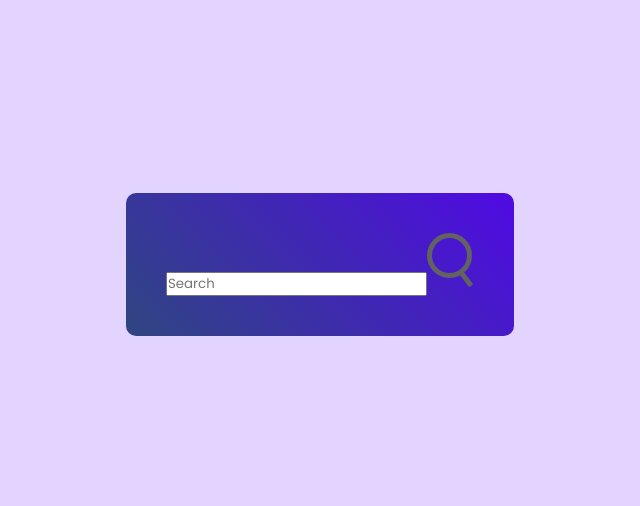
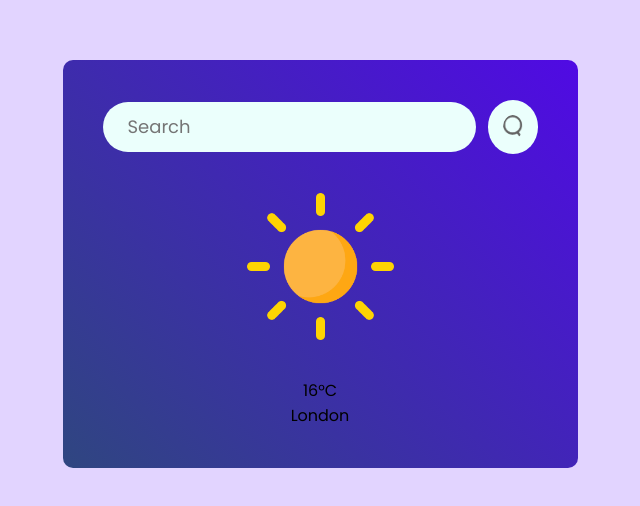
Before and after one commit to claudiahW/Weather-app, a React app: page / in a window 1280 px wide. Shown: the part 136-642 px from the top of the page, without its empty margins (320-960 px from the left). Built offline with nearby package versions, Linux system fonts and the light colour scheme; the HTML template or start-up script is replaced by a standard one.

Commit message:
add weather in celcius

```diff
--- a/src/components/Weather.css
+++ b/src/components/Weather.css
@@ -8,8 +8,26 @@
   align-items: center;
 }
 
-.search-bar{
-    display: flex;
-    align-items: center;
-    gap: 12px;
+.searchbar {
+  display: flex;
+  align-items: center;
+  gap: 12px;
 }
+.searchbar input {
+  height: 50px;
+  border: none;
+  outline: none;
+  border-radius: 40px;
+  padding-left: 25px;
+  color: #626262;
+  background-color: #ebfffc;
+  font-size: 18px;
+  cursor: pointer;
+}
+.searchbar img {
+  width: 50px;
+  padding: 15px;
+  border-radius: 50%;
+  background: #ebfffc;
+  cursor: pointer;
+}
--- a/src/components/Weather.jsx
+++ b/src/components/Weather.jsx
@@ -1,6 +1,13 @@
 import React from "react";
 import "./Weather.css";
 import search_icon from "../assets/images/search.png";
+import clear_icon from "../assets/images/clear.png";
+import cloud_icon from "../assets/images/clouds.png";
+import drizzle_icon from "../assets/images/drizzle.png";
+import rain_icon from "../assets/images/rain.png";
+import snow_icon from "../assets/images/snow.png";
+import wind_icon from "../assets/images/wind.png";
+import humidity_icon from "../assets/images/humidity.png";
 
 const Weather = () => {
   return (
@@ -9,6 +16,10 @@ const Weather = () => {
         <input type="text" placeholder="Search" />
         <img src={search_icon} alt="" />
       </div>
+
+      <img src={clear_icon} alt="" />
+      <p>16°C</p>
+      <p>London</p>
     </div>
   );
 };
```
